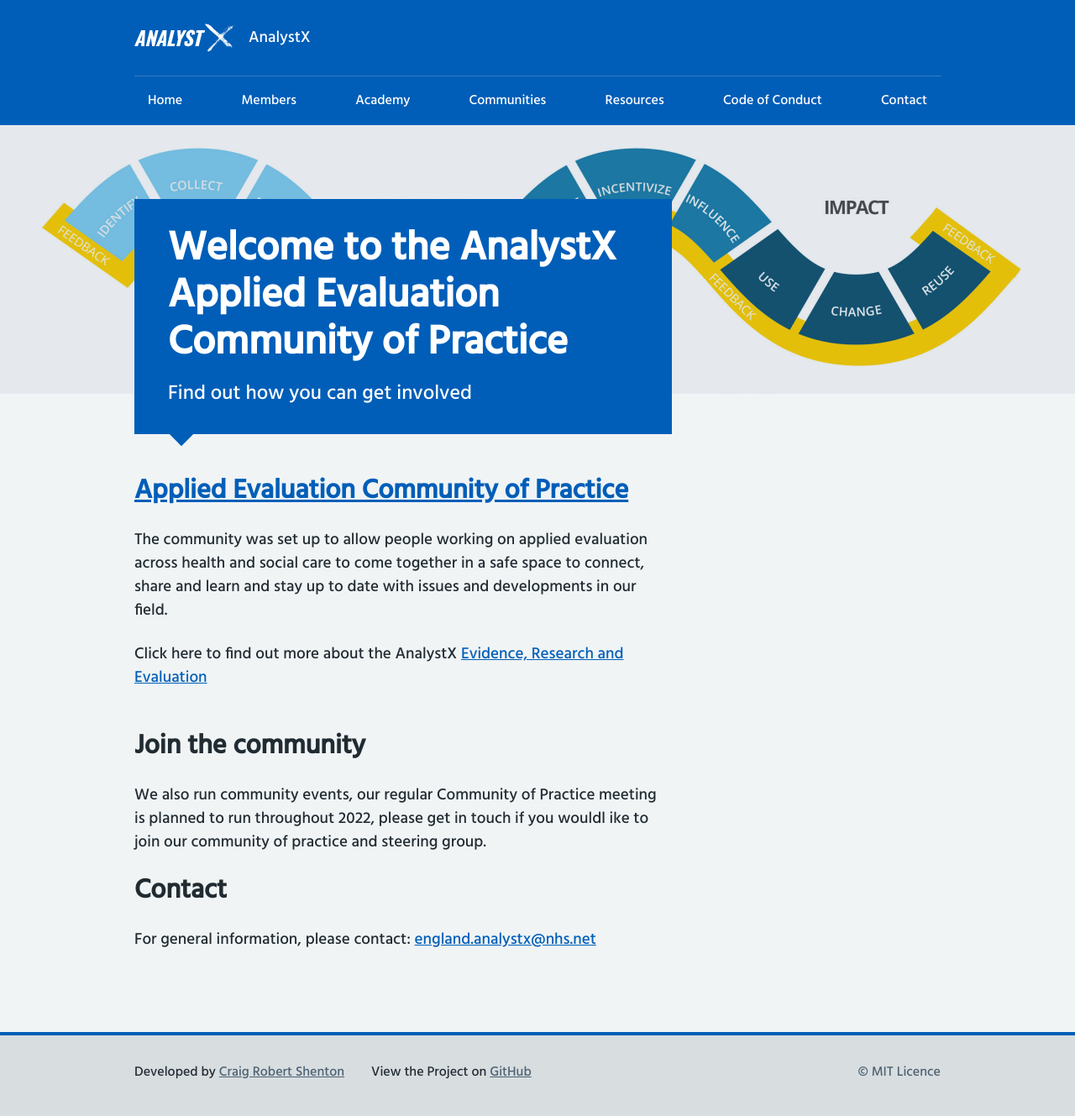
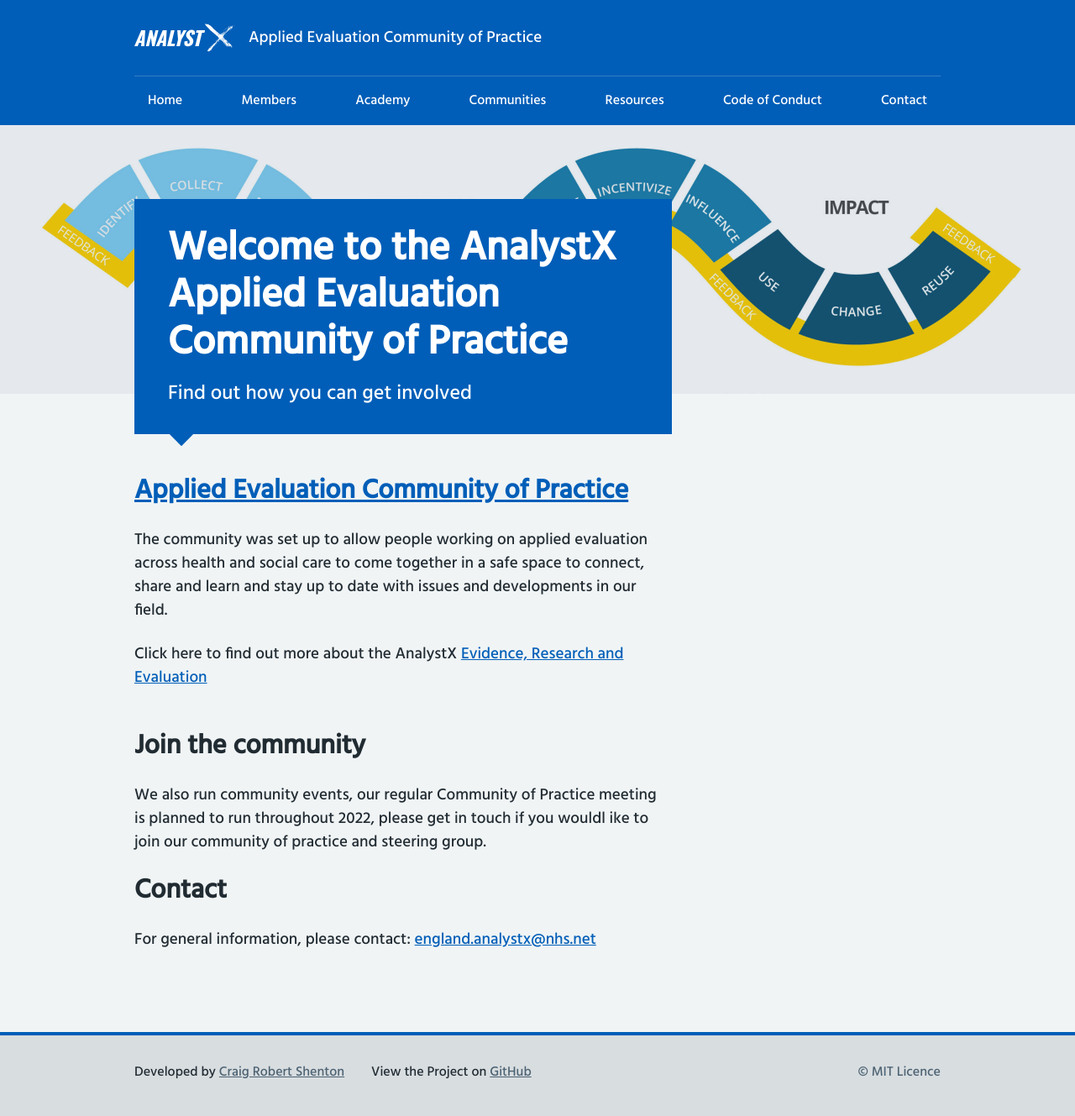
Before and after one commit to nhs-analystx/applied-evaluation, a Jekyll site: the page built from index.html, in a window 1280 px wide. Shown: the whole page at 84% size. Built offline with Jekyll 4.4.1, drawn with Linux system fonts in a browser that asks for light colours; nearby versions of some CDN libraries.

Commit message:
Update header.html

```diff
--- a/_includes/header.html
+++ b/_includes/header.html
@@ -4,7 +4,7 @@
             <a class="nhsuk-header__link nhsuk-header__link--service " href="{{ "https://future.nhs.uk/DataAnalytics" | relative_url }}" aria-label="Homepage">
              <img src="assets/img/analystx_logo_white_large.svg" alt="AnalystX" width="120" height="50">
                 <span class="nhsuk-header__service-name">
-          AnalystX
+          Applied Evaluation Community of Practice
         </span>
             </a>
         </div>
```
